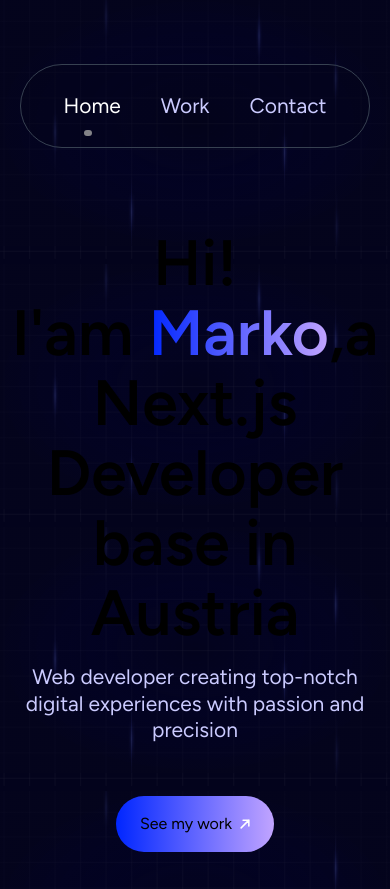
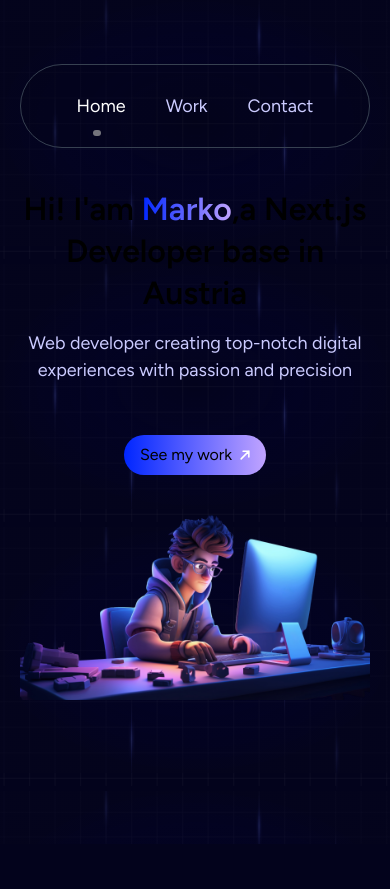
Before and after one commit to Marko026/portfolio, a Next.js app: page / in a window 390 px wide. Shown: the top 889 px of the page. After the commit the page ends 844 px from the top, so only its background shows below. Built offline with nearby package versions, Linux system fonts and the light colour scheme; grey boxes are pictures that could not be loaded.

Commit message:
Update styles and layout in CSS and JSX files

```diff
--- a/app/globals.css
+++ b/app/globals.css
@@ -4,11 +4,11 @@
 @tailwind utilities;
 
 .h1-semibold {
-  @apply text-[64px] font-extrabold leading-[70px] tracking-[-2%];
+  @apply text-[32px] md:text-[64px] font-extrabold leading-[42px] md:leading-[70px] tracking-[-2%];
 }
 
 .h2-normal {
-  @apply text-[40px] font-semibold leading-[56px] tracking-[-2%];
+  @apply text-[20px] sm:text-[30px] lg:text-[40px] font-semibold xl:leading-[56px] tracking-[-2%];
 }
 .h2-semibold {
   @apply text-[48px] font-semibold leading-[56px] tracking-[-2%];
@@ -18,13 +18,13 @@
   @apply text-[32px] font-semibold leading-[46px] tracking-[-2%];
 }
 .base-regular {
-  @apply text-[24px] font-normal leading-[36px] tracking-[-2%];
+  @apply text-[15px] sm:text-[18px] lg:text-[24px] font-normal lg:leading-[36px] tracking-[-2%];
 }
 .base-semibold {
   @apply text-[24px] font-semibold leading-[46px] tracking-[-2%];
 }
 .paragraph-regular {
-  @apply text-[21px] font-normal leading-[26.4px] tracking-[-2%];
+  @apply text-[18px] md:text-[21px] font-normal leading-[26.4px] tracking-[-2%];
 }
 .paragraph-semibold {
   @apply text-[21px] font-semibold leading-[26.4px] tracking-[-2%];
--- a/app/page.tsx
+++ b/app/page.tsx
@@ -3,13 +3,11 @@
 
 export default async function Home() {
   return (
-    <div className="flex flex-col items-center mt-20 ">
+    <div className="flex flex-col items-center mt-10 md:mt-20 ">
       <div className="max-w-3xl text-center">
         <h1 className="h1-semibold mb-4">
           Hi! I'am&nbsp;
-          <span className="bg-gradient-to-r from-[#0026FF] to-[#C1A4FF] bg-clip-text text-transparent ">
-            Marko
-          </span>
+          <span className="gradient-text">Marko</span>
           ,a Next.js Developer base in Austria
         </h1>
         <p className="paragraph-regular text-white-800">
@@ -20,7 +18,7 @@
       <Link
         href="/work"
         className="mt-9 px-10 py-4 gradient rounded-full hover:ml-5  duration-500">
-        <div className="px-6 py-4 rounded-full flex items-center gap-2 bg-gradient-to-r from-[#0026FF] to-[#C1A4FF]">
+        <div className="px-4 py-2 md:px-6 md:py-4 rounded-full flex items-center gap-2 bg-gradient-to-r from-[#0026FF] to-[#C1A4FF]">
           <p className="paragraph-normal ">See my work</p>
           <Image src="/icons/Vector.svg" width={10} height={10} alt="arrow" />
         </div>
--- a/app/work/page.tsx
+++ b/app/work/page.tsx
@@ -10,8 +10,8 @@
 
   return (
     <div>
-      <div className=" max-w-4xl mx-auto text-center mt-28">
-        <h1 className="h1-semibold ">
+      <div className=" max-w-4xl mx-auto text-center mt-10 md:mt-28">
+        <h1 className="h1-semibold">
           Passionate About Crafting Functional Online Experiences
         </h1>
         <p className="paragraph-regular text-white-800 mt-6">
@@ -19,7 +19,7 @@
           commitment
         </p>
       </div>
-      <div className=" flex flex-col w-full gap-14 py-28 [&>*:nth-child(even)]:self-end [&>*:nth-child(odd)]:self-start">
+      <div className=" flex flex-col w-full gap-7 sm:gap-14 py-10 md:py-28 sm:[&>*:nth-child(even)]:self-end sm:[&>*:nth-child(odd)]:self-start">
         {allCaseStudies.map((project: allProjects) => (
           <ProjectCard project={project} key={project._id} />
         ))}
--- a/components/ProjectCard/page.tsx
+++ b/components/ProjectCard/page.tsx
@@ -12,22 +12,25 @@
 import { urlFor } from "@/sanity/lib/sanity";
 const ProjectCard = ({ project }: { project: allProjects }) => {
   return (
-    <Link href={`/work/${project.slug}`} key={project._id} className="w-[55%]">
-      <Card className="border-none bg-black-200">
-        <div className="bg-white rounded-xl shadow-md hover:shadow-glow duration-500">
-          <CardHeader className="p-1.5">
+    <Link
+      href={`/work/${project.slug}`}
+      key={project._id}
+      className="md:w-[55%]">
+      <Card className="border-none bg-black-200 p-3 shadow-md hover:shadow-glow duration-500">
+        <div className="bg-white rounded-xl ">
+          <CardHeader className="!p-0">
             <Image
               src={urlFor(project.imageTitle).url()}
               alt={project.title}
               width={300}
               height={200}
               priority={true}
-              className="object-contain w-full h-full rounded-lg mb-3"
+              className="object-contain w-full h-full rounded-lg md:mb-3"
             />
-            <CardTitle>{project.title}</CardTitle>
+            <CardTitle className="h2-normal !mb-2">{project.title}</CardTitle>
           </CardHeader>
-          <CardContent className="mb-5 !p-2 ">
-            <p className="base-regular text-white-800 mb-3">
+          <CardContent className="!p-0 ">
+            <p className="base-regular text-white-800 ">
               Unleashing Opportunities in Your Job Search Journey
             </p>
           </CardContent>
```
